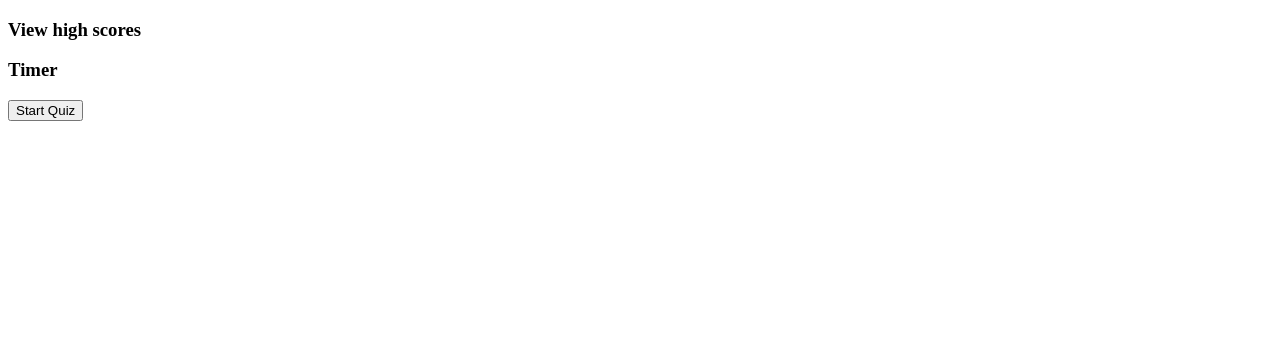
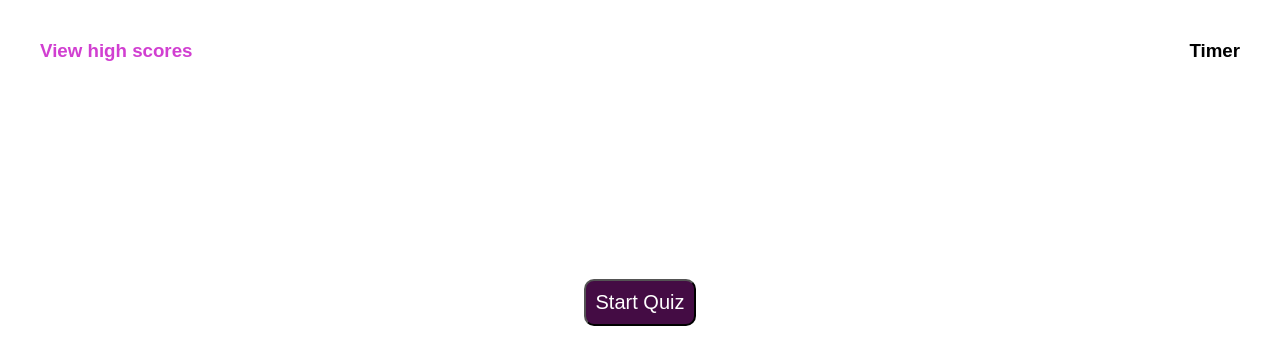
Before and after one commit to kelcmitch97/4-code-quiz, a plain HTML site: page index.html in a window 1280 px wide. Drawn offline with Linux system fonts and the light colour scheme.

Commit message:
Starter code for CSS and JS button

```diff
--- a/Assets/css/style.css
+++ b/Assets/css/style.css
@@ -0,0 +1,47 @@
+* {
+    margin: 0;
+    padding: 0;
+    box-sizing: border-box;
+}
+
+body {
+    font-family: Arial, Helvetica, sans-serif;
+}
+
+:root {
+    --light-purple: rgb(209, 63, 209);
+    --dark-purple: rgb(68, 12, 68);
+}
+
+/* Header  */
+
+header {
+    margin: 20px;
+    padding: 20px;
+    display: flex;
+    justify-content: space-between;
+}
+
+.page-highscores {
+    color: var(--light-purple);
+}
+
+main {
+    height: 400px;
+}
+
+.quiz-content {
+    display: flex;
+    width: 100%;
+    justify-content: center;
+    align-items: center;
+}
+
+/* Start Quiz Button */
+#start-quiz {
+    background-color: var(--dark-purple);
+    color: white;
+    padding: 10px;
+    border-radius: 10px;
+    font-size: 20px;
+}
--- a/Assets/js/script.js
+++ b/Assets/js/script.js
@@ -0,0 +1,6 @@
+// Start button variable
+var startButtonEl = document.querySelector("#start-quiz");
+
+startButtonEl.addEventListener("click", function() {
+    alert("button clicked!");
+});
--- a/index.html
+++ b/index.html
@@ -11,18 +11,18 @@
 
     <!-- Header with high scores and timer -->
     <header>
-        <h3>
-            View high scores
+        <h3 class="page-highscores">
+            View high scores <!-- does this need to be a nav link?-->
         </h3>
 
         <h3>
-            Timer
+            Timer <!-- need to set up this timer -->
         </h3>
     </header>
 
     <main class="quiz-content">
 
-        <button clas="btn" id="start-quiz" type="button">
+        <button clas="start-btn" id="start-quiz" type="button">
             Start Quiz
         </button>
     </main>
```
